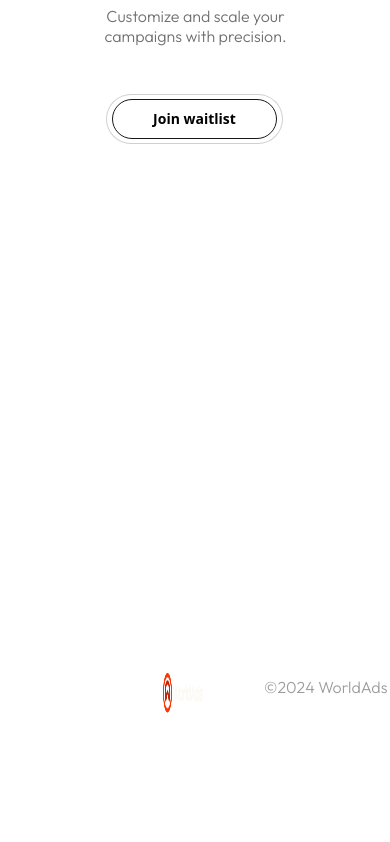
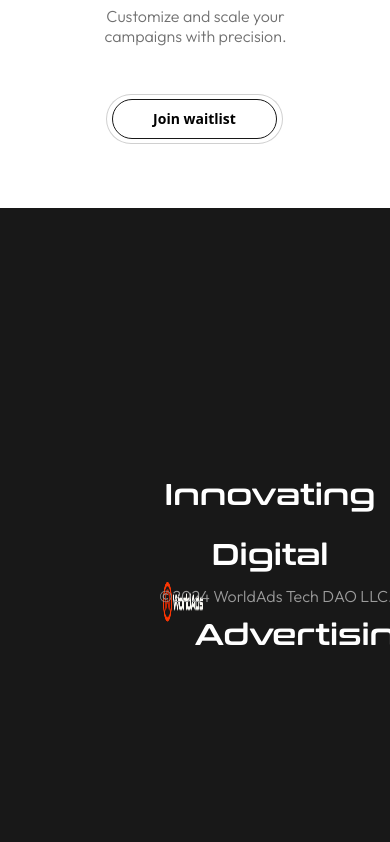
Before and after one commit to akshitchowdhury/WorldAds, a React (Create React App) app: page / in a window 390 px wide. Shown: the part 3228-4070 px from the top of the page. Built offline with nearby package versions, Linux system fonts and the light colour scheme; a web font is replaced by a local one.

Commit message:
bodyResponsiveness1

```diff
--- a/src/components/Footer/Footer.css
+++ b/src/components/Footer/Footer.css
@@ -159,8 +159,12 @@ position: absolute;
 
     .footer{
 
-        height: auto;
-    }
+        width: 390px;
+height: 777px;
+top: 3436px;
+gap: 0px;
+position: absolute;
+}
     .footerText h1{
         margin-top: 20%;
         width: 300px;
--- a/src/components/Hero/Hero.css
+++ b/src/components/Hero/Hero.css
@@ -56,6 +56,7 @@ height: 150px;
 top: 239px;
 left: 972px;
 gap: 0px;
+color: #FFFFFF
 ;
 
 }
```
